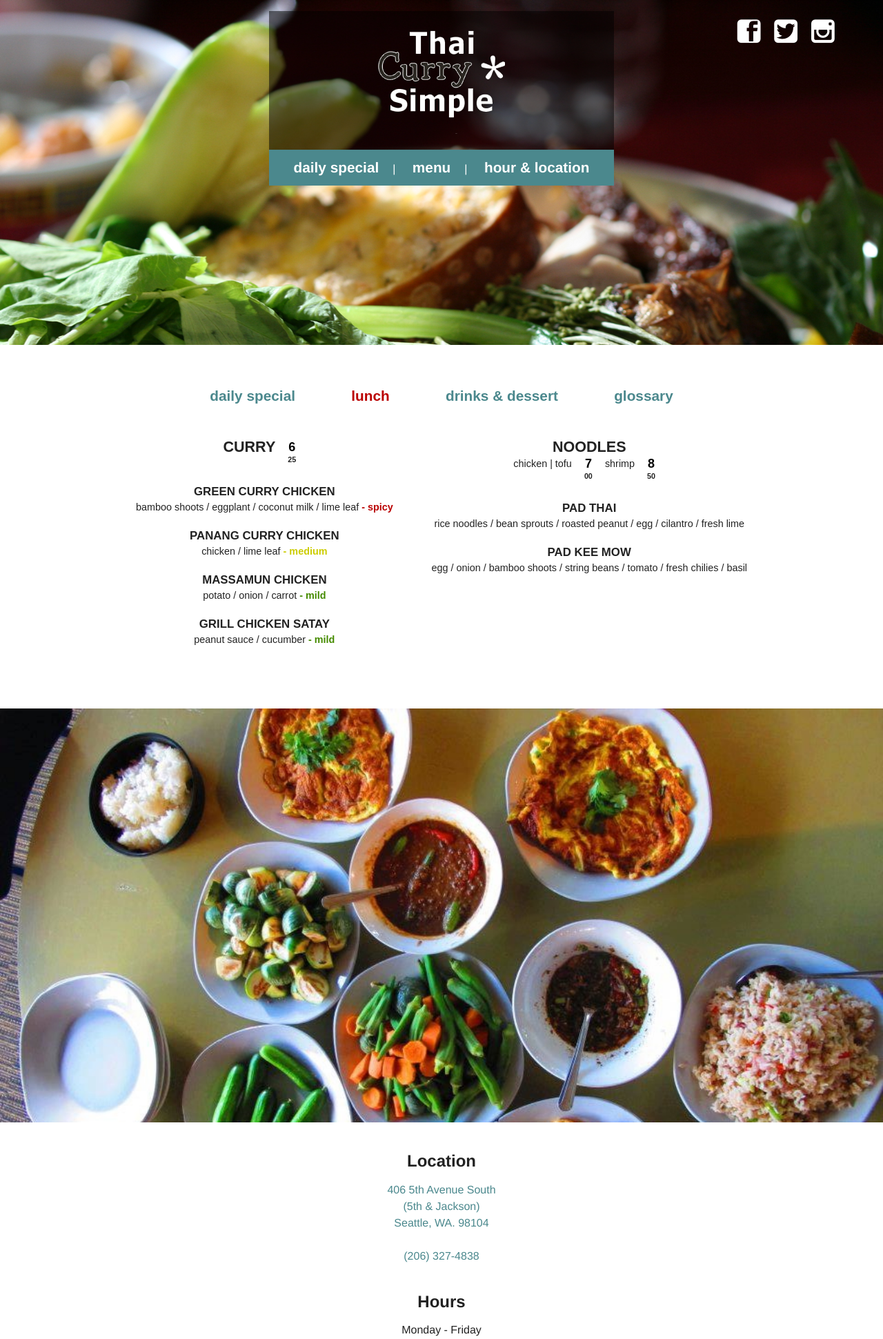
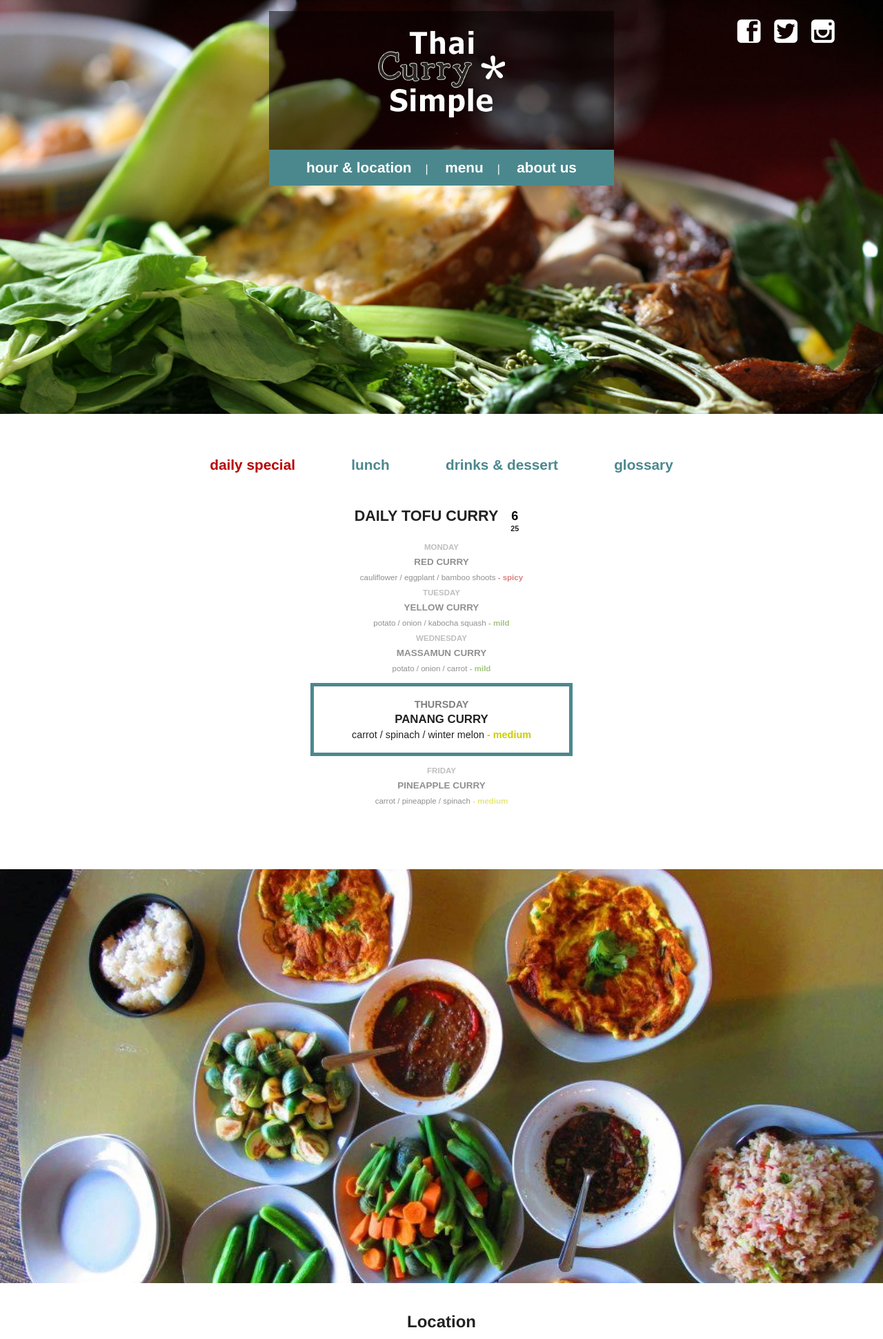
Before and after one commit to jacktandrew/thaicurrysimple, a PHP site: page / in a window 1280 px wide. Shown: the top 1941 px of the page at 69% size. Run offline with PHP 8.4, Linux system fonts and the light colour scheme.

Commit message:
resize photos

```diff
--- a/css/main.css
+++ b/css/main.css
@@ -1,7 +1,6 @@
 .greens {
     top: 0;
     z-index: -1;
-    height: 500px;
 }
 
 .header-container {
@@ -22,7 +21,7 @@ header {
     display: inline-block;
 }
 
-header, header ul {    width: 500px }
+header, header ul { width: 500px }
 
 header ul {
     background: #4B888D;
@@ -62,7 +61,18 @@ section.bg img {
 	min-width: 760px;
 }
 
-#menus, #location { padding: 25px 0 50px; }
+#about_us section {
+    max-width: 400px;
+    margin: 0 auto;
+}
+
+#about_us p {
+    text-align: left;
+}
+
+
+
+#menus, #location, #about_us { padding: 125px 0 50px; margin-top: -100px; }
 #location p, .hours p { margin: 2px 0; }
 
 
--- a/css/menu.css
+++ b/css/menu.css
@@ -3,6 +3,9 @@
     padding: 0;
     margin: 0;
 }
+
+#menus section { display: none; }
+#menus section.active { display: block; }
 
 #menus section section {
     display: inline-block;
@@ -35,8 +38,6 @@
 #menus #glossary p:before {
     content: "";
 }
-
-#drinks_roti, #daily_special, #glossary { display: none; }
 
 .scheduled > div {
     opacity: 0.5;
--- a/index.html
+++ b/index.html
@@ -11,7 +11,7 @@
 
         <title>Thai Curry Simple</title>
 
-        <meta name="description" content=""/>
+        <meta name="description" content="Thai Curry Simple - Thai Street Food Seattle"/>
         <meta property="og:title" content="Home Page"/>
         <meta name="title" content="Home Page"/>
         <meta property="og:type" content="website"/>
@@ -33,7 +33,7 @@
         <![endif]-->
 
         <section class="bg greens">
-            <img src="img/greens_1800_905.png" />
+            <img src="img/greens_1500.jpg" />
         </section>
 
         <div class="header-container">
@@ -51,9 +51,9 @@
                         <a href="#"><img class="logo_inline" src="img/logo_inline.png" /></a>
                     </div>
                     <ul>
-                        <li><a href="#daily_special">daily special</a></li>
+                        <li><a href="#location">hour &amp; location</a></li>
                         <li><a href="#menus">menu</a></li>
-                        <li><a href="#location">hour &amp; location</a></li>
+                        <li><a href="#about_us">about us</a></li>
                     </ul>
                 </nav>
             </header>
@@ -65,14 +65,14 @@
                 <section id="menus">
                     <nav>
                         <ul class="toggle">
-                            <li><a href="#daily_special">daily special</a></li>
-                            <li><a href="#lunch" class="active">lunch</a></li>
+                            <li><a href="#daily_special" class="active">daily special</a></li>
+                            <li><a href="#lunch">lunch</a></li>
                             <li><a href="#drinks_roti">drinks &amp; dessert</a></li>
                             <li><a href="#glossary">glossary</a></li>
                         </ul>
                     </nav>
 
-                    <section id="daily_special">
+                    <section id="daily_special" class="active">
                         <section class="scheduled">
                             <h2>daily tofu curry</h2>
                             <div class="price">
@@ -334,6 +334,8 @@
 
                 <section id="location">
                     <h2>Location</h2>
+                    <p>In ChinaTown/International District<br/> across from Light Rail/Bus Tunnel Station</p>
+                    <br/>
                     <a target="_blank" href="https://www.google.com/maps?q=Thai+Curry+Simple,+5th+Avenue+South,+Seattle,+WA&sll=47.59890329999973,-122.32757092588454&sspn=0.0067201618494909295,0.016027033088138735&t=m&hq=Thai+Curry+Simple,&hnear=5th+Ave+S,+Seattle,+Washington+98104&z=16">
                         <p>406 5th Avenue South</p>
                         <p>(5th &amp; Jackson)</p>
@@ -347,10 +349,27 @@
                     <h2>Hours</h2>
                     <p>Monday - Friday</p>
                     <p>11 am. - 3 pm.</p>
+                    <br/>
+                    <p>Cash Only</p>
                 </section>
 
                 <section class="bg">
-                    <img src="img/restaurant_1800.jpg" />
+                    <img src="img/restaurant_1500.jpg" />
+                </section>
+
+                <section id="about_us">
+                    <h2>About Us</h2>
+                    <section>
+                        <p>
+                            We offer our customers good, honest and authentic Thai food which concentrates on the traditional cooking styles of Thailand. Thai Curry Simple is family owned and operated located in the Chinatown International district in Seattle, WA.
+                        </p>
+                        <p>
+                            Thai food is well known for it’s cuisine; which combines spicy, sweet, sour, salty and herbs which gives it a harmonious flavor. We select the best ingredients to make our own curry pastes to meet our specifications, which are shipped to our shop directly from Thailand. With over 10 years of cooking experience, we then combine fresh local ingredients with those we receive from Thailand to provide you with excellent Thai food.
+                        </p>
+                        <p>
+                            We believe Thai Curry Simple represents typical Thai character. We offer a small menu to concentrate on the dishes we know and enjoy perfecting them. After all, Thai signature dishes from the beautiful “Land of smiles” should be enjoyed, tasted and loved all over the world
+                        </p>
+                    </section>
                 </section>
 
             </div> <!-- #main -->
```
Also changed, not shown: img/greens_1500.jpg (added), img/greens_1800_905.png (deleted), img/restaurant_1500.jpg (added).
